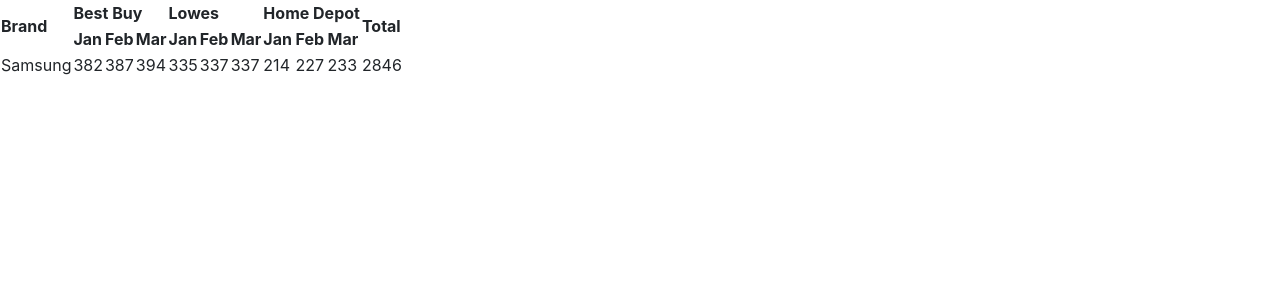
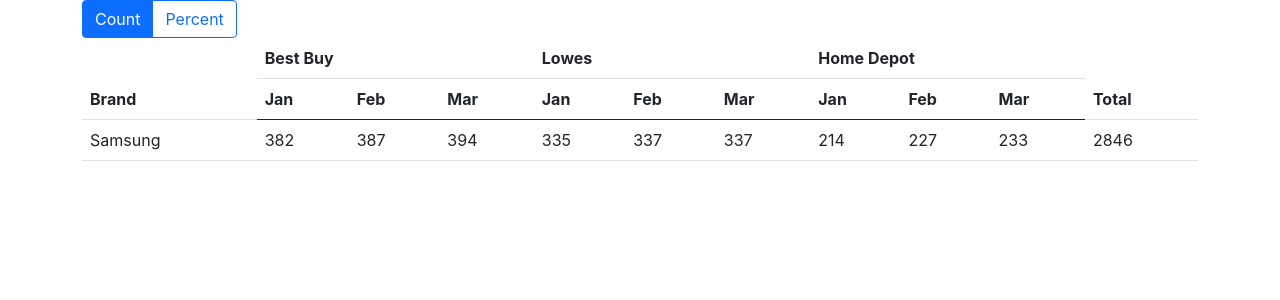
Before and after one commit to SturmB/react-api-test, a React (Create React App) app: page / in a window 1280 px wide. Shown: the top 300 px of the page. Built offline with nearby package versions, Linux system fonts and the light colour scheme; the HTML template or start-up script is replaced by a standard one.

Commit message:
✨ Adds buttons and bootstrap formatting

```diff
--- a/src/App.js
+++ b/src/App.js
@@ -94,6 +94,7 @@
 
 function App() {
   const [allBrands, setAllBrands] = useState(null);
+  const [numType, setNumType] = useState(`count`);
 
   useEffect(() => {
     fetch("./data.json")
@@ -126,10 +127,40 @@
       return obj;
     });
     return (
-      <table>
-        <TableHead headers={capitalized} />
-        <TableBody data={allBrands.data} order={dataOrder} />
-      </table>
+      <div className="container">
+        <div className="row">
+          <div className="col">
+            <div
+              className="btn-group"
+              role="group"
+              aria-label="Switch between number types"
+            >
+              <button
+                type="button"
+                className="btn btn-primary"
+                onClick={() => {
+                  setNumType(`count`);
+                }}
+              >
+                Count
+              </button>
+              <button
+                type="button"
+                className="btn btn-outline-primary"
+                onClick={() => {
+                  setNumType(`percent`);
+                }}
+              >
+                Percent
+              </button>
+            </div>
+            <table className="table align-middle">
+              <TableHead headers={capitalized} />
+              <TableBody data={allBrands.data} order={dataOrder} />
+            </table>
+          </div>
+        </div>
+      </div>
     );
   }
 
```
